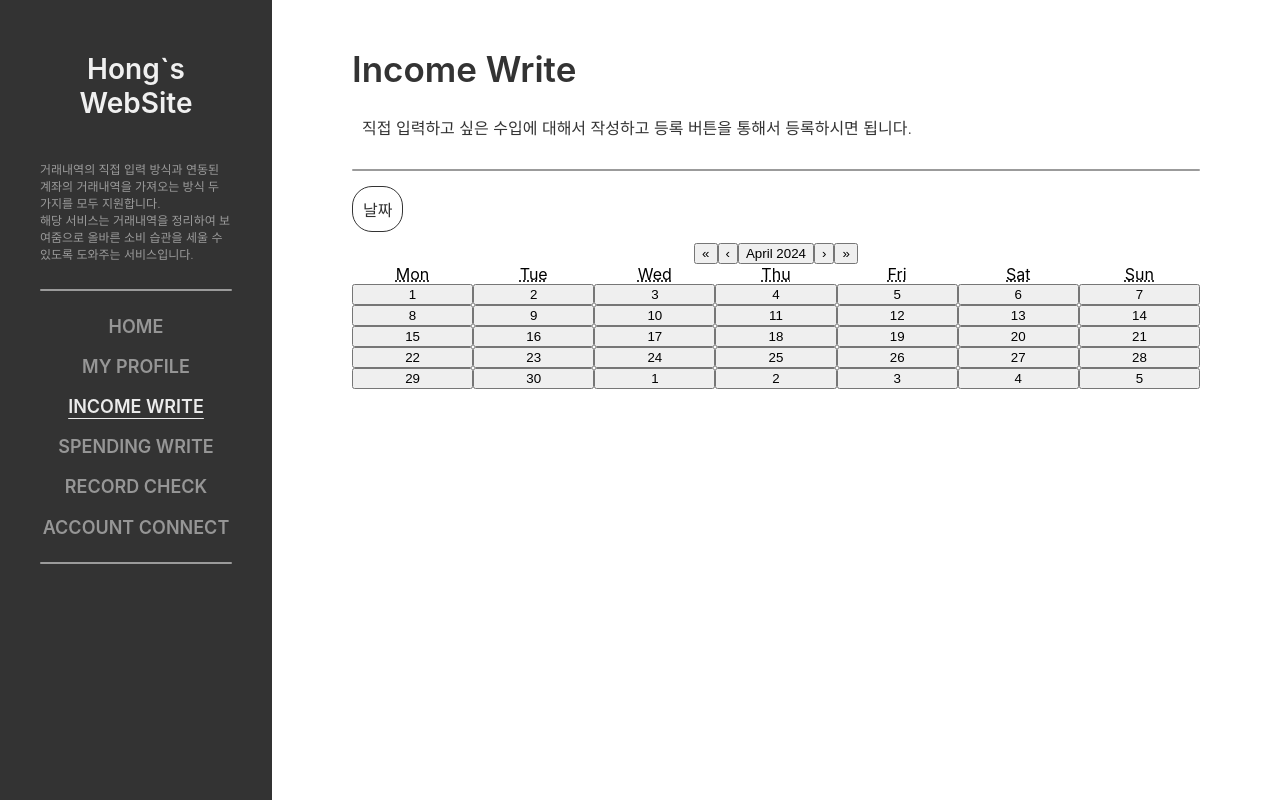
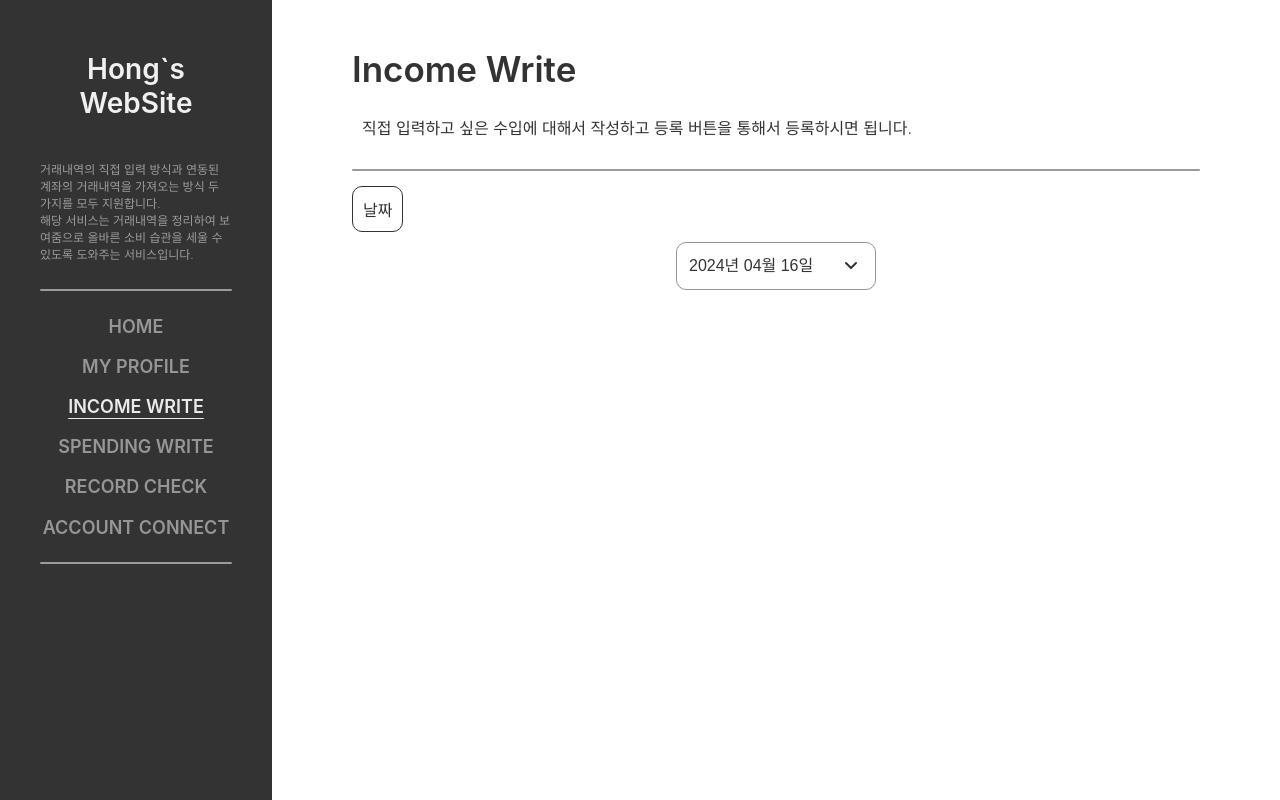
Before and after one commit to lkl4502/account_book_project, a React (Create React App) app in the folder frontend/: page /incomeWrite in a window 1280 px wide. Built offline with nearby package versions, Linux system fonts and the light colour scheme.

Commit message:
CustomCalendar 추가

```diff
--- a/frontend/package.json
+++ b/frontend/package.json
@@ -6,6 +6,7 @@
     "@testing-library/jest-dom": "^5.17.0",
     "@testing-library/react": "^13.4.0",
     "@testing-library/user-event": "^13.5.0",
+    "moment": "^2.30.1",
     "react": "^18.2.0",
     "react-calendar": "^4.8.0",
     "react-dom": "^18.2.0",
--- a/frontend/src/components/CustomCalendar.jsx
+++ b/frontend/src/components/CustomCalendar.jsx
@@ -1,13 +1,67 @@
 import React, { useState } from "react";
 import Calendar from "react-calendar";
+import moment from "moment";
+import styled from "styled-components";
+import "react-calendar/dist/Calendar.css";
+import selectArrow from "../assets/date_arrow.svg";
 
-function CustomCalendar() {
-  const [value, onChange] = useState(new Date());
+const CalendarContainer = styled.div`
+  position: relative;
+`;
+
+const DropdownButton = styled.button`
+  width: 200px;
+  height: 48px;
+  border: 0.8px solid #949494;
+  border-radius: 10px;
+  padding: 0px 12px;
+  color: #333;
+  font-size: 16px;
+  font-style: normal;
+  font-weight: 500;
+  line-height: 140%;
+  text-align: start;
+  appearance: none;
+  background-image: url(${selectArrow});
+  background-color: white;
+  background-repeat: no-repeat;
+  background-position: right 12px center;
+  background-size: 24px;
+`;
+
+const CalendarWrapper = styled.div`
+  z-index: 11;
+  position: absolute;
+  top: 100%;
+  left: 0;
+  display: ${(props) => (props.isOpen ? "block" : "none")};
+`;
+
+function CustomCalendar({ value, onChange }) {
+  const [date, setDate] = useState(moment(value).format("YYYY년 MM월 DD일"));
+  const [isOpen, setIsOpen] = useState(false);
+
+  const handleToggleCalendar = () => {
+    setIsOpen(!isOpen);
+  };
+
+  const handleDateChange = (selectedDate) => {
+    onChange(selectedDate);
+    setIsOpen(false);
+    setDate(moment(selectedDate).format("YYYY년 MM월 DD일"));
+  };
 
   return (
-    <div width="100%">
-      <Calendar onChange={onChange} value={value}></Calendar>
-    </div>
+    <CalendarContainer>
+      <DropdownButton onClick={handleToggleCalendar}>{date}</DropdownButton>
+      <CalendarWrapper isOpen={isOpen}>
+        <Calendar
+          onChange={handleDateChange}
+          value={value}
+          formatDay={(locale, date) => moment(date).format("D")}
+        ></Calendar>
+      </CalendarWrapper>
+    </CalendarContainer>
   );
 }
 
--- a/frontend/src/components/Text.jsx
+++ b/frontend/src/components/Text.jsx
@@ -14,8 +14,8 @@ const ContentP = styled(TitleP)`
   font-weight: 300;
   padding: 10px 10px;
   width: fit-content;
-  border: ${(props) => (props.border ? "1px solid #333" : "none")};
-  border-radius: ${(props) => (props.border ? "20px" : "none")};
+  border: ${(props) => (props.border ? "0.8px solid #333" : "none")};
+  border-radius: ${(props) => (props.border ? "10px" : "none")};
 `;
 
 function Text({ type, margin, border, children }) {
--- a/frontend/src/pages/IncomeWrite.jsx
+++ b/frontend/src/pages/IncomeWrite.jsx
@@ -1,10 +1,12 @@
-import React from "react";
+import React, { useState } from "react";
 import Text from "../components/Text";
 import Divider from "../components/Divider";
 import CustomCalendar from "../components/CustomCalendar";
 import "../App.css";
 
 function IncomeWrite() {
+  const [value, setValue] = useState(new Date());
+
   return (
     <>
       <Text type={"title"} margin={"0px 0px 15px 0px"}>
@@ -18,7 +20,7 @@ function IncomeWrite() {
       <Divider margin={"0px 0px 15px 0px"} />
 
       <Text margin={"0px 0px 10px 0px"}>날짜</Text>
-      <CustomCalendar />
+      <CustomCalendar value={value} onChange={setValue} />
     </>
   );
 }
```
Also changed, not shown: frontend/src/assets/date_arrow.svg (added), 1 other file (tests, documents, lock files or other folders).
